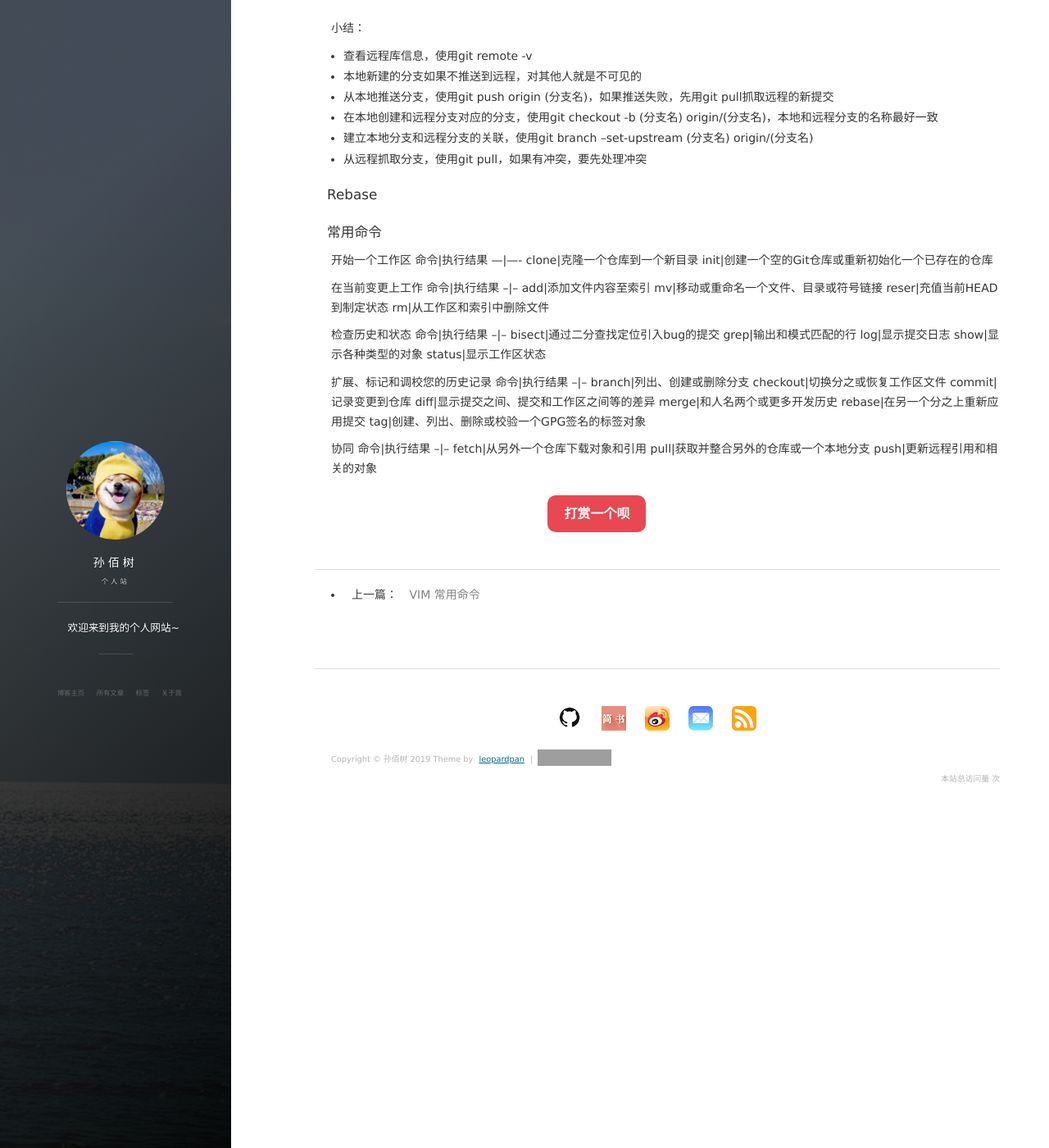
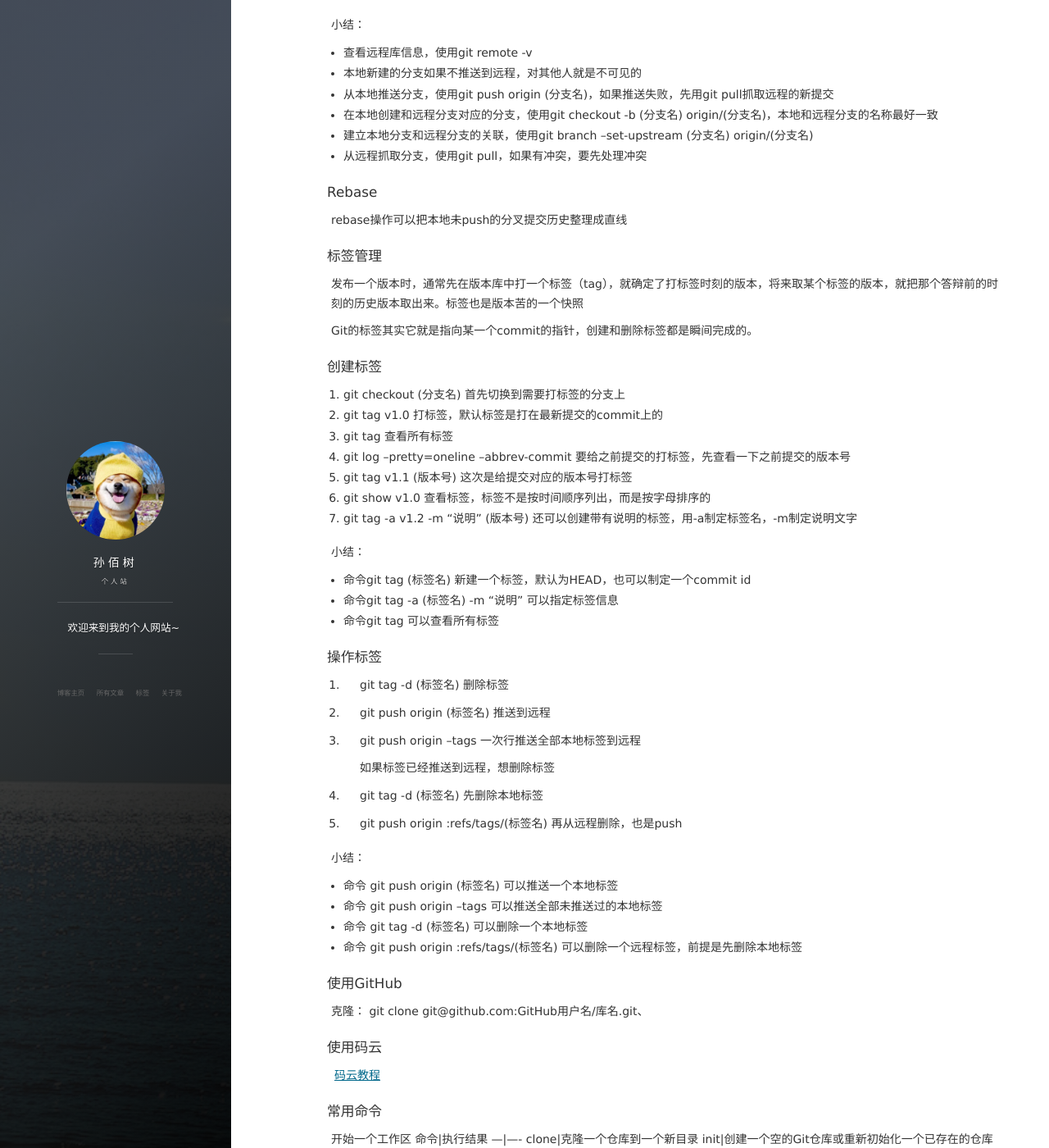
Before and after one commit to sunbaishu/sunbaishu.github.io, a Jekyll site: the page built from _posts/2019-11-11-Git操作笔记.md, in a window 1280 px wide and 1400 px high, scrolled down 6649 px. Shown: the whole window at 82% size. Built offline with Jekyll 4.4.1, drawn with Linux system fonts in a browser that asks for light colours; nearby versions of some CDN libraries; comment, search, counter and statistics services are not loaded; some of the changed text lies outside the part shown; grey boxes are pictures that could not be loaded.

Commit message:
更新Git笔记19.11.11

```diff
--- a/_posts/2019-11-09-Git 操作.md
+++ b/_posts/2019-11-11-Git操作笔记.md
@@ -74,7 +74,7 @@ git config --global user.email "635976605@qq.com"
 
 
 
-#### 工作区和暂存区
+####　工作区和暂存区
 
 - 工作区有一个隐藏目录.git，这个不算工作区，而是Git的版本库。版本库里存了很多东西，其中最重要的就是称为stage的暂存区，还有Git为我们自动创建的第一个分之master，以及只想master的一个指针叫HEAD。
 
@@ -341,6 +341,71 @@ git switch master 直接切换到已有的master分支
 
 #### Rebase
 
+rebase操作可以把本地未push的分叉提交历史整理成直线
+
+
+
+#### 标签管理
+
+发布一个版本时，通常先在版本库中打一个标签（tag），就确定了打标签时刻的版本，将来取某个标签的版本，就把那个答辩前的时刻的历史版本取出来。标签也是版本苦的一个快照
+
+Git的标签其实它就是指向某一个commit的指针，创建和删除标签都是瞬间完成的。
+
+
+
+#### 创建标签
+
+1. git checkout (分支名)  首先切换到需要打标签的分支上
+2. git tag v1.0  打标签，默认标签是打在最新提交的commit上的
+3. git tag  查看所有标签
+4. git log --pretty=oneline --abbrev-commit  要给之前提交的打标签，先查看一下之前提交的版本号
+5. git tag v1.1 (版本号)  这次是给提交对应的版本号打标签
+6. git show v1.0 查看标签，标签不是按时间顺序列出，而是按字母排序的
+7. git tag -a v1.2 -m "说明" (版本号)  还可以创建带有说明的标签，用-a制定标签名，-m制定说明文字
+
+小结：
+
+- 命令git tag (标签名) 新建一个标签，默认为HEAD，也可以制定一个commit id
+- 命令git tag -a (标签名) -m "说明" 可以指定标签信息
+- 命令git tag 可以查看所有标签
+
+
+
+#### 操作标签
+
+1. git tag -d (标签名)  删除标签
+
+2. git push origin (标签名) 推送到远程
+
+3. git push origin --tags  一次行推送全部本地标签到远程
+
+   如果标签已经推送到远程，想删除标签
+
+4. git tag -d (标签名)  先删除本地标签
+
+5. git push origin :refs/tags/(标签名)  再从远程删除，也是push
+
+小结：
+
+- 命令 git push origin (标签名) 可以推送一个本地标签
+- 命令 git push origin --tags 可以推送全部未推送过的本地标签
+- 命令 git tag -d (标签名) 可以删除一个本地标签
+- 命令 git push origin :refs/tags/(标签名) 可以删除一个远程标签，前提是先删除本地标签
+
+
+
+#### 使用GitHub
+
+克隆： git clone git@github.com:GitHub用户名/库名.git、
+
+
+
+#### 使用码云
+
+[码云教程](https://www.liaoxuefeng.com/wiki/896043488029600/1163625339727712)
+
+
+
 
 
 
```
Also changed, not shown: other parts of _posts/2019-11-11-Git操作笔记.md (+2 -2 lines).
